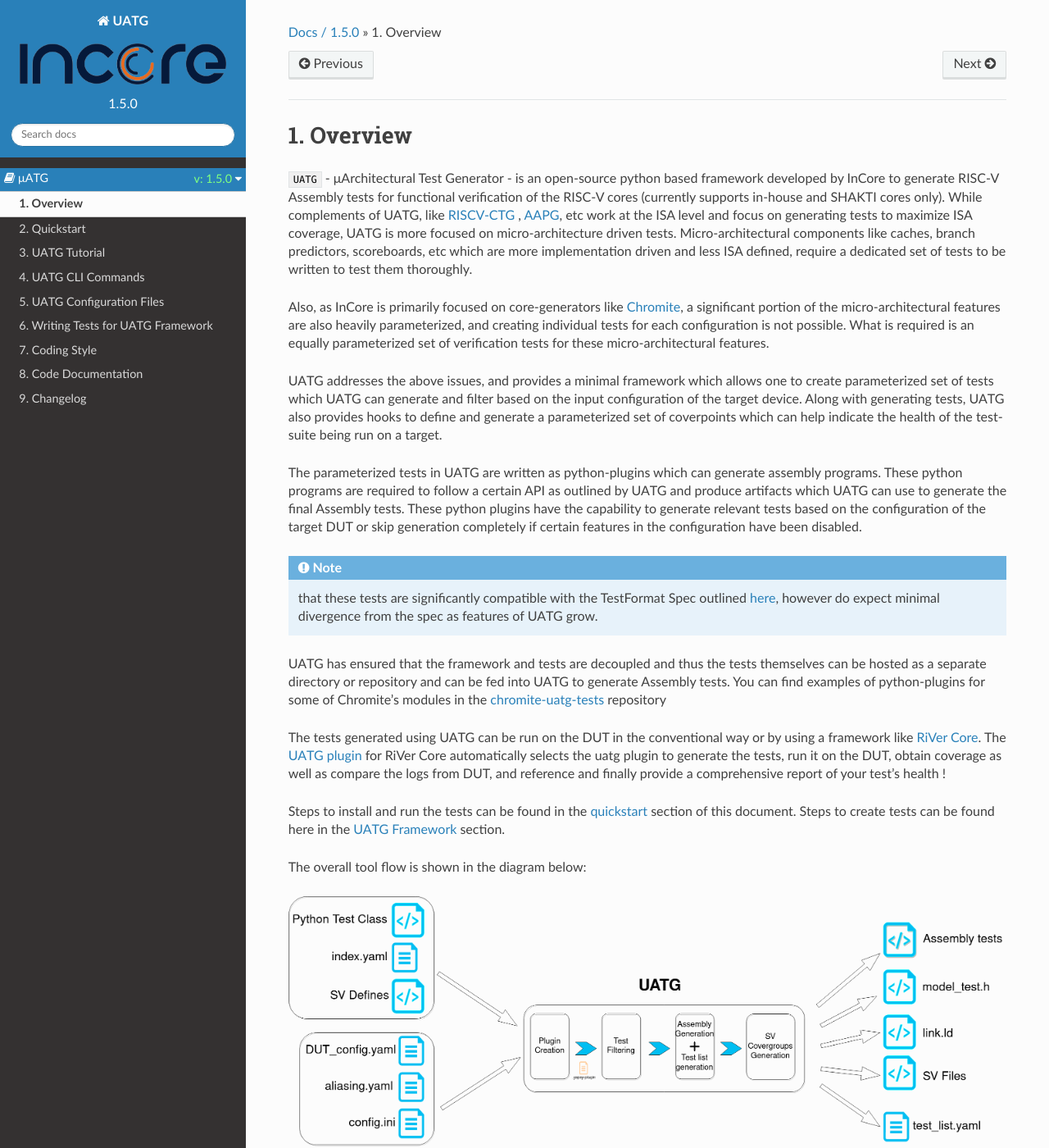
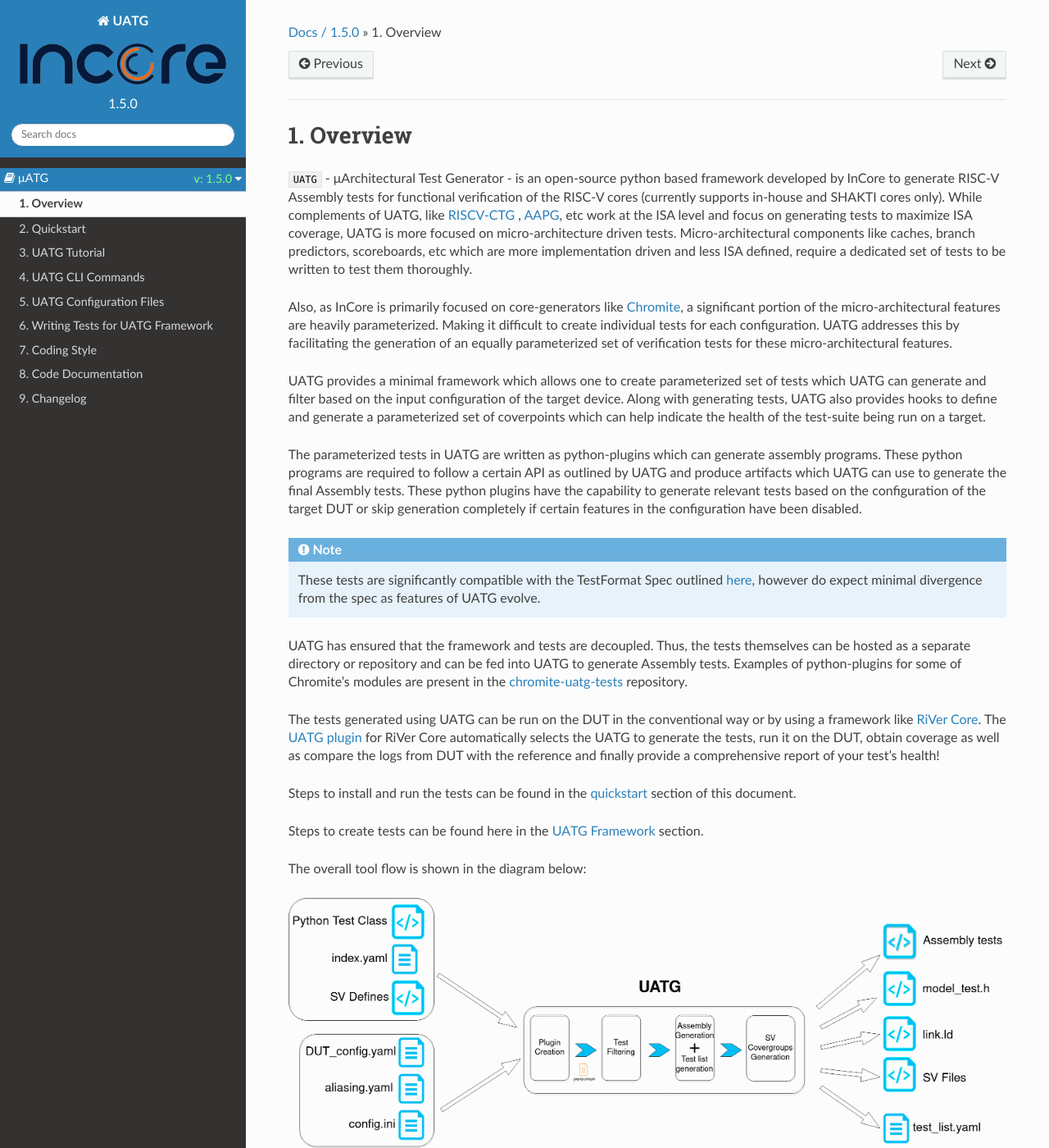
Before and after one commit to incoresemi/uatg, a Sphinx documentation site: the page built from docs/source/overview.rst, in a window 1280 px wide and 1400 px high. Shown: the whole window at 82% size. Built offline with Sphinx 7.4.7 and the Read the Docs theme 2.0.0, drawn with Linux system fonts in a browser that asks for light colours.

Commit message:
minor updates to documentation
- fix grammar and rephrase sentences
- replace UArchTest (wherever present) with UATG
- fix link to chromite-uatg-tests
- update generated config.ini file in docs

```diff
--- a/docs/source/overview.rst
+++ b/docs/source/overview.rst
@@ -18,15 +18,14 @@
 
 Also, as InCore is primarily focused on core-generators like `Chromite
 <https://gitlab.com/incoresemi/core-generators/chromite>`_, a significant portion of the
-micro-architectural features are also heavily parameterized, and creating individual tests for each
-configuration is not possible. What is required is an equally parameterized set of verification
-tests for these micro-architectural features.
+micro-architectural features are heavily parameterized. Making it difficult to create individual
+tests for each configuration. UATG addresses this by facilitating the generation of an equally
+parameterized set of verification tests for these micro-architectural features.
 
-UATG addresses the above issues, and provides a minimal framework which allows one to create
-parameterized set of tests which UATG can generate and filter based on the input configuration of the
-target device. Along with generating tests, UATG also provides hooks to define and generate a
-parameterized set of coverpoints which can help indicate the health of the test-suite being run on a
-target.
+UATG provides a minimal framework which allows one to create parameterized set of tests which UATG
+can generate and filter based on the input configuration of the target device. Along with generating tests,
+UATG also provides hooks to define and generate a parameterized set of coverpoints which can help indicate
+the health of the test-suite being run on a target.
 
 The parameterized tests in UATG are written as python-plugins which can generate assembly programs.
 These python programs are required to follow a certain API as outlined by UATG and produce artifacts
@@ -34,23 +33,23 @@
 generate relevant tests based on the configuration of the target DUT or skip generation completely
 if certain features in the configuration have been disabled.
 
-.. note:: that these tests are significantly compatible with the TestFormat Spec outlined `here <https://github.com/riscv-non-isa/riscv-arch-test/blob/master/spec/TestFormatSpec.adoc>`_,
-  however do expect minimal divergence from the spec as features of UATG grow.
+.. note:: These tests are significantly compatible with the TestFormat Spec outlined `here <https://github.com/riscv-non-isa/riscv-arch-test/blob/master/spec/TestFormatSpec.adoc>`_,
+  however do expect minimal divergence from the spec as features of UATG evolve.
 
-UATG has ensured that the framework and tests are decoupled and thus the tests themselves can be
-hosted as a separate directory or repository and can be fed into UATG to generate Assembly tests. You
-can find examples of python-plugins for some of Chromite's modules in the
-`chromite-uatg-tests <https://github.com/incoresemi/chromite_uarch_tests>`_
-repository
+UATG has ensured that the framework and tests are decoupled. Thus, the tests themselves can be
+hosted as a separate directory or repository and can be fed into UATG to generate Assembly tests.
+Examples of python-plugins for some of Chromite's modules are present in the
+`chromite-uatg-tests <https://github.com/incoresemi/chromite_uatg_tests>`_ repository.
 
 The tests generated using UATG can be run on the DUT in the conventional way or by using a
 framework like `RiVer Core <https://github.com/incoresemi/river_core>`_. The `UATG plugin
-<https://github.com/incoresemi/river_core_plugins/tree/master/generator_plugins/utg_plugin>`_ for RiVer
-Core automatically selects the uatg plugin to generate the tests, run it on the DUT,
-obtain coverage as well as compare the logs from DUT, and reference and finally provide a
-comprehensive report of your test's health !
+<https://github.com/incoresemi/river_core_plugins/tree/master/generator_plugins/uatg_plugin>`_ for RiVer
+Core automatically selects the UATG to generate the tests, run it on the DUT,
+obtain coverage as well as compare the logs from DUT with the reference and finally provide a
+comprehensive report of your test's health!
 
 Steps to install and run the tests can be found in the :ref:`quickstart <quickstart>` section of this document.
+
 Steps to create tests can be found here in the :ref:`UATG Framework <creating_new_tests>` section.
 
 The overall tool flow is shown in the diagram below:
```
Also changed, not shown: docs/source/configuration_files.rst (+3 -6 lines), docs/source/installation.rst (+31 -21 lines).
